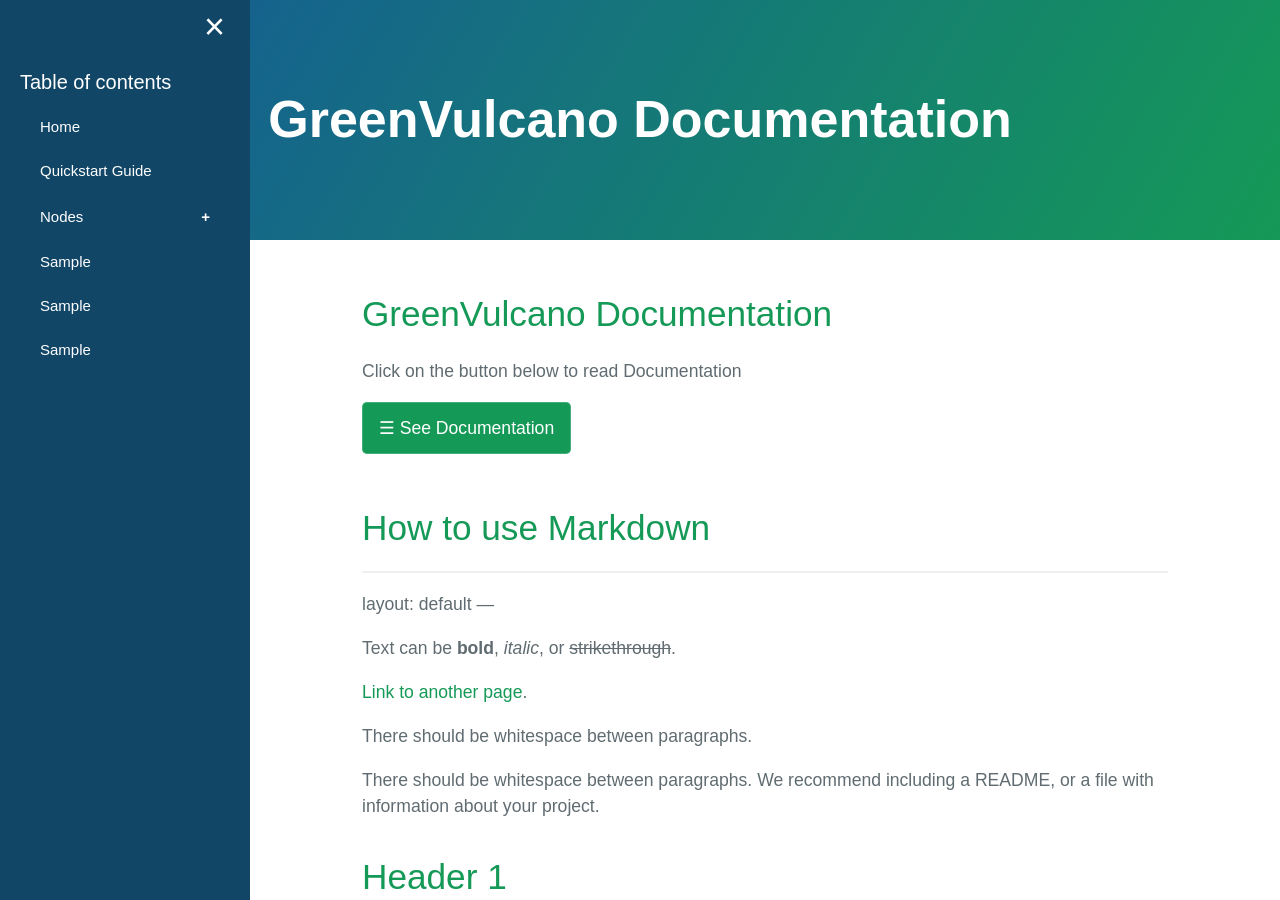
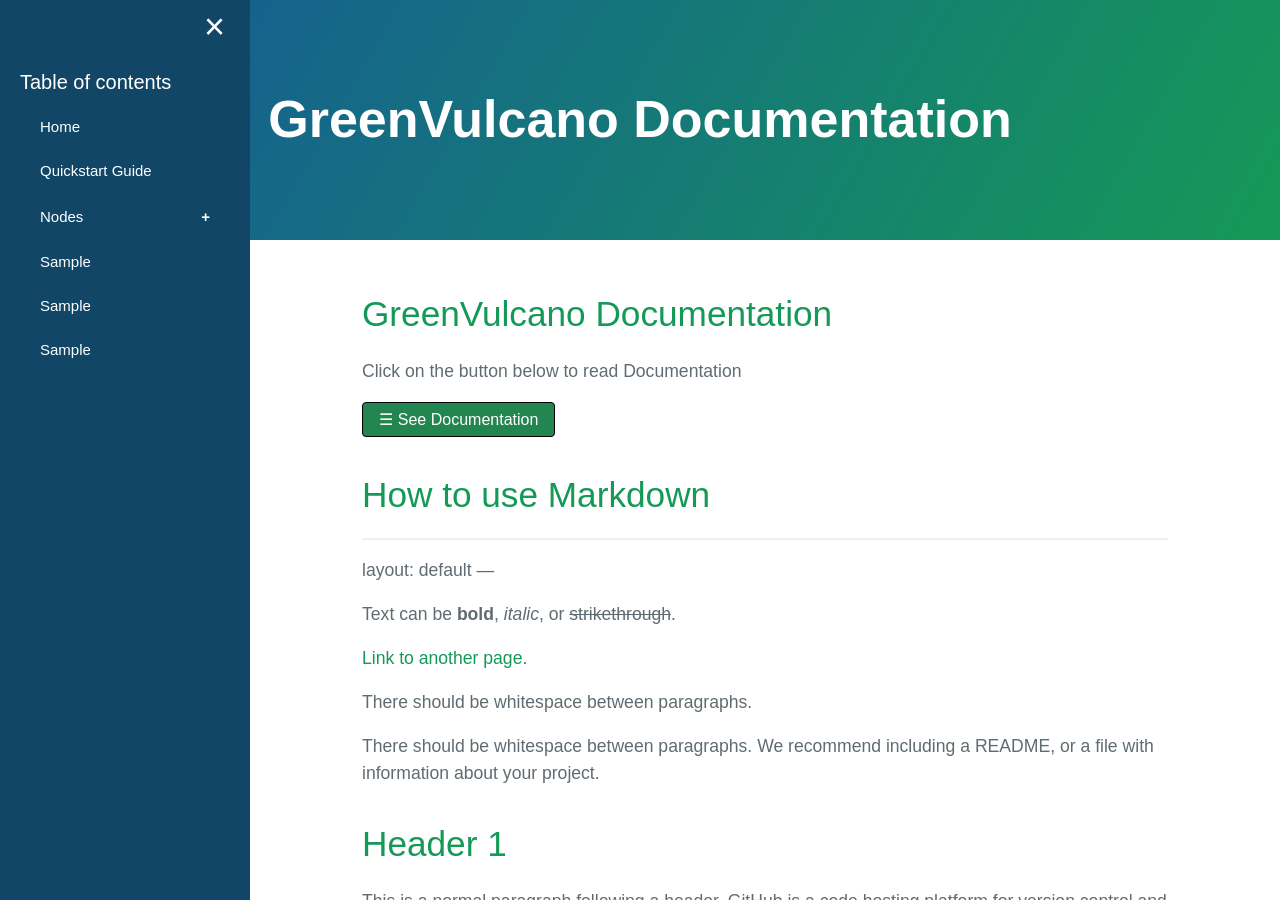
Before and after one commit to dianamw/GreenVulcano-Beta, a Jekyll site: the page built from index.md, in a window 1280 px wide and 900 px high. Built offline with Jekyll 4.4.1, drawn with Linux system fonts in a browser that asks for light colours; our own code applies the rules of GitHub Pages for plain Markdown files; the repository's description, which GitHub fills in, is left out.

Commit message:
Update body.html

```diff
--- a/_includes/body.html
+++ b/_includes/body.html
@@ -59,7 +59,7 @@
     <div id="main">
       <h1>GreenVulcano Documentation</h1>
       <p>Click on the button below to read Documentation</p>
-      <button class="btn" onclick="openNav()">&#9776; See Documentation</button>
+      <button class="Button Button-green" onclick="openNav()">&#9776; See Documentation</button>
       {{ content }}
 </body>
 <script>
```
